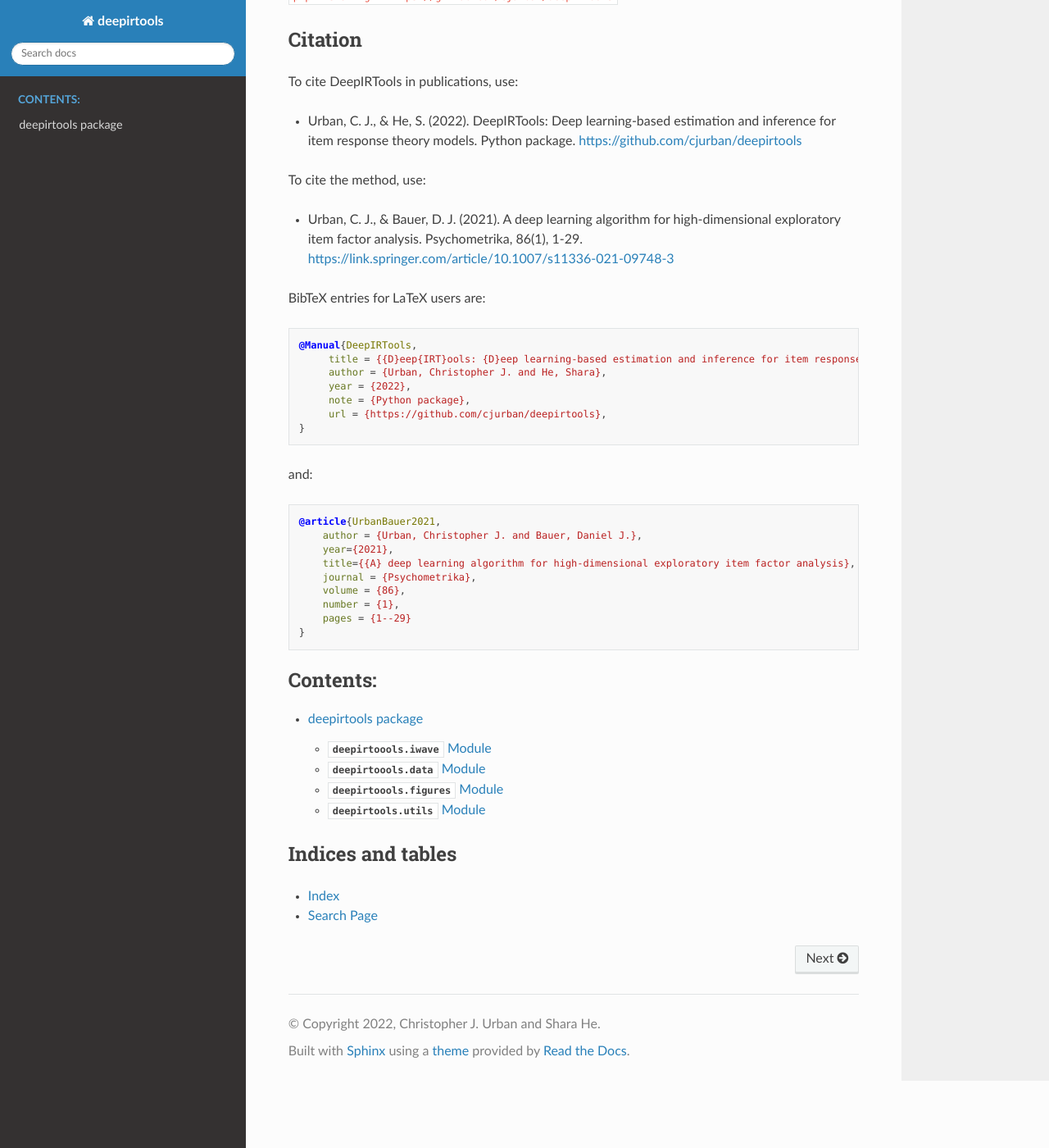
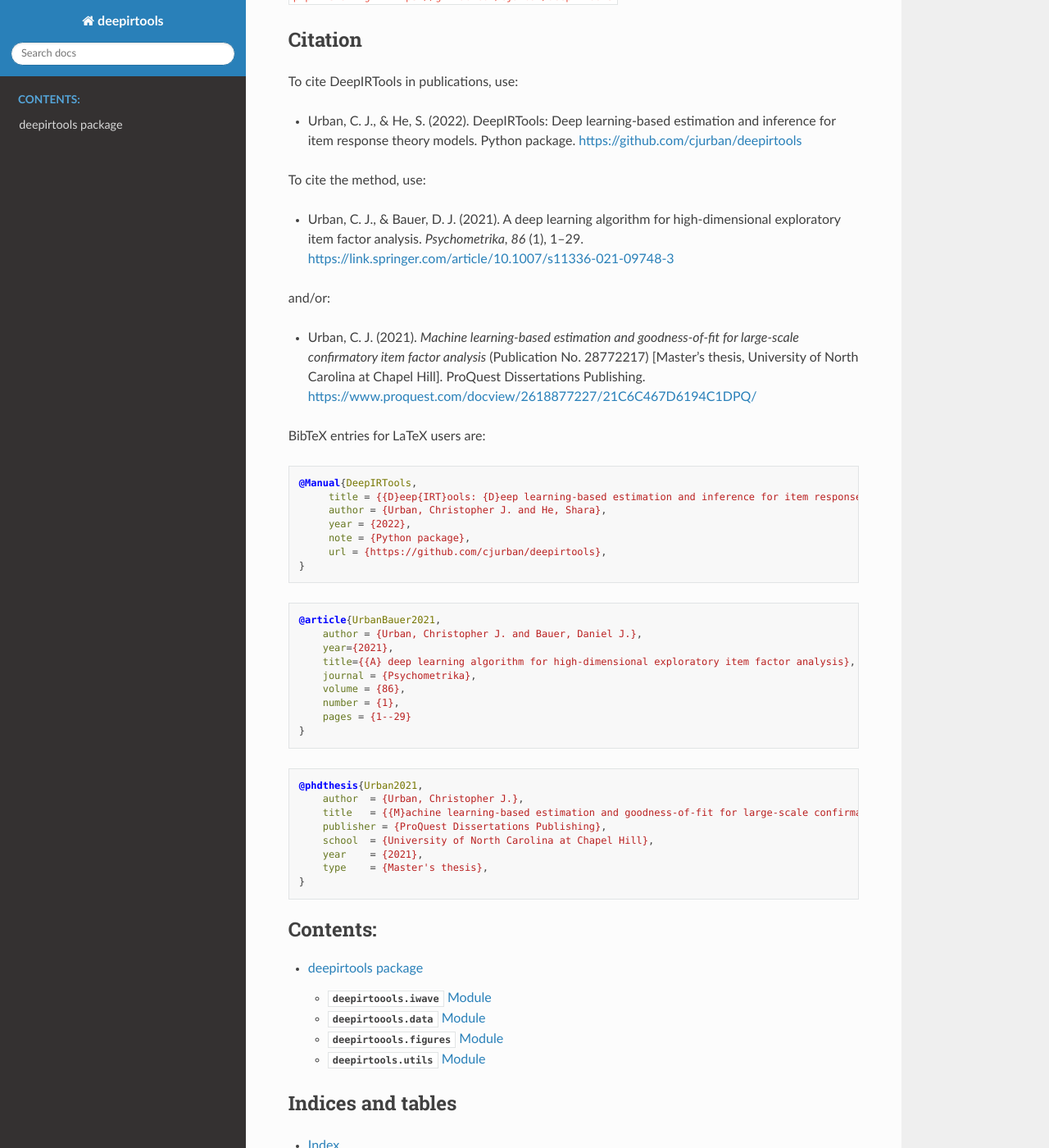
Before and after one commit to cjurban/deepirtools, a Sphinx documentation site: the page built from docs/index.rst, in a window 1280 px wide and 1400 px high, scrolled down 1601 px. Shown: the whole window at 82% size. Built offline with Sphinx 7.4.7 and the Read the Docs theme 2.0.0, drawn with Linux system fonts in a browser that asks for light colours.

Commit message:
Update docstrings

```diff
--- a/deepirtools/__init__.py
+++ b/deepirtools/__init__.py
@@ -8,4 +8,4 @@
 from .figures import screeplot, loadings_heatmap
 from .data import load_grm
 
-__version__ = "1.1.78"
+__version__ = "1.1.79"
--- a/docs/index.rst
+++ b/docs/index.rst
@@ -65,7 +65,11 @@
 
 To cite the method, use:
 
-* Urban, C. J., & Bauer, D. J. (2021). A deep learning algorithm for high-dimensional exploratory  item factor analysis. Psychometrika, 86(1), 1-29. `https://link.springer.com/article/10.1007/s11336-021-09748-3 <https://link.springer.com/article/10.1007/s11336-021-09748-3>`_
+* Urban, C. J., & Bauer, D. J. (2021). A deep learning algorithm for high-dimensional exploratory  item factor analysis. *Psychometrika*, *86* (1), 1--29. `https://link.springer.com/article/10.1007/s11336-021-09748-3 <https://link.springer.com/article/10.1007/s11336-021-09748-3>`_
+
+and/or:
+
+* Urban, C. J. (2021). *Machine learning-based estimation and goodness-of-fit for large-scale confirmatory item factor analysis* (Publication No. 28772217) [Master's thesis, University of North Carolina at Chapel Hill]. ProQuest Dissertations Publishing. `https://www.proquest.com/docview/2618877227/21C6C467D6194C1DPQ/ <https://www.proquest.com/docview/2618877227/21C6C467D6194C1DPQ/>`_
 
 BibTeX entries for LaTeX users are:
 
@@ -79,8 +83,6 @@
        url = {https://github.com/cjurban/deepirtools},
   }
 
-and:
-
 .. code:: bibtex
 
   @article{UrbanBauer2021,
@@ -91,6 +93,17 @@
       volume = {86},
       number = {1},
       pages = {1--29}
+  }
+
+.. code:: bibtex
+
+  @phdthesis{Urban2021,
+      author  = {Urban, Christopher J.},
+      title   = {{M}achine learning-based estimation and goodness-of-fit for large-scale confirmatory item factor analysis},
+      publisher = {ProQuest Dissertations Publishing},
+      school  = {University of North Carolina at Chapel Hill},
+      year    = {2021},
+      type    = {Master's thesis},
   }
 
 .. toctree::
--- a/pyproject.toml
+++ b/pyproject.toml
@@ -4,7 +4,7 @@
 
 [project]
 name = "deepirtools"
-version = "1.1.78"
+version = "1.1.79"
 description = "Deep learning-based estimation and inference for item response theory models."
 dependencies = [
     'torch',
```
Also changed, not shown: 3 other files.
